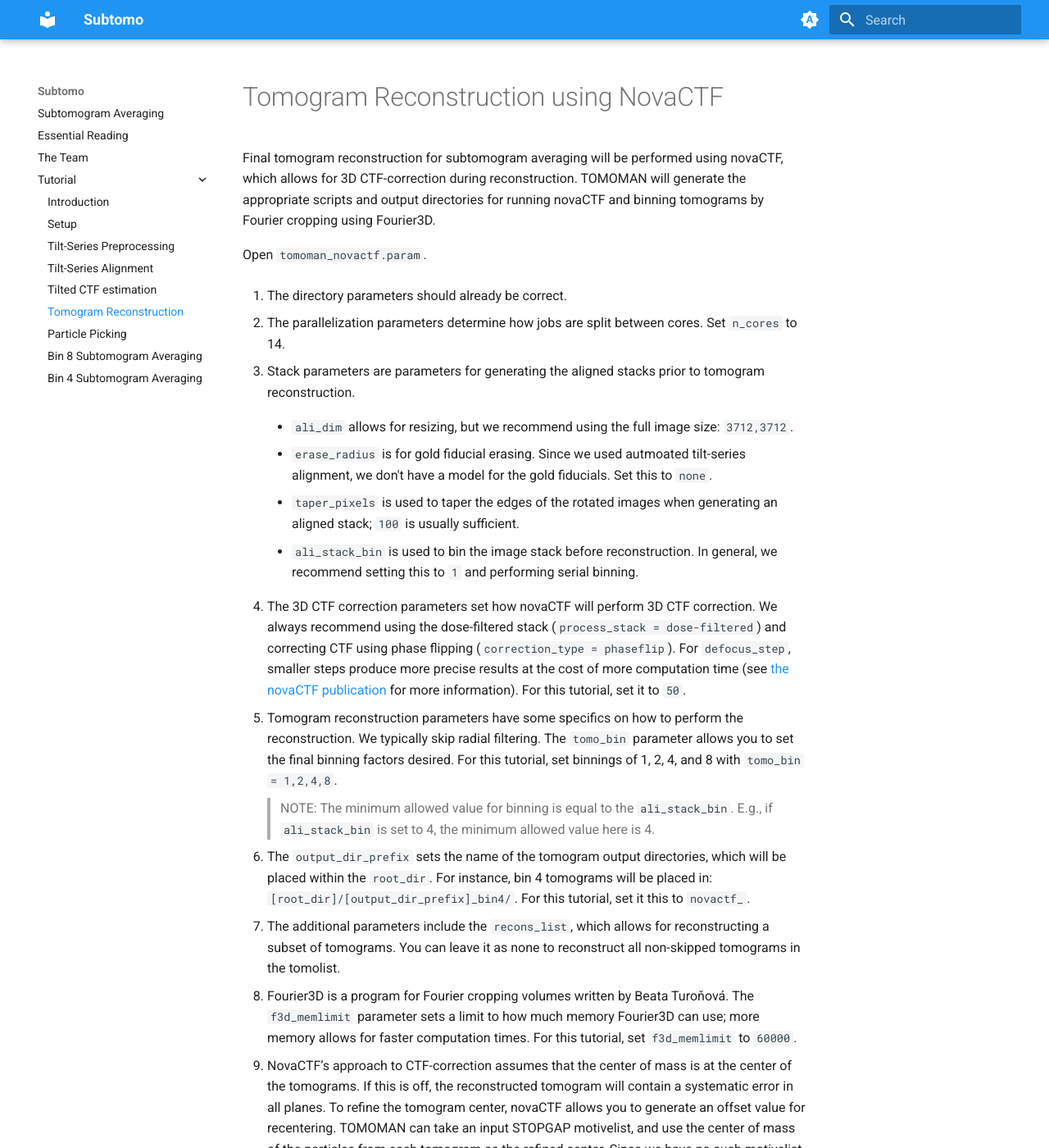
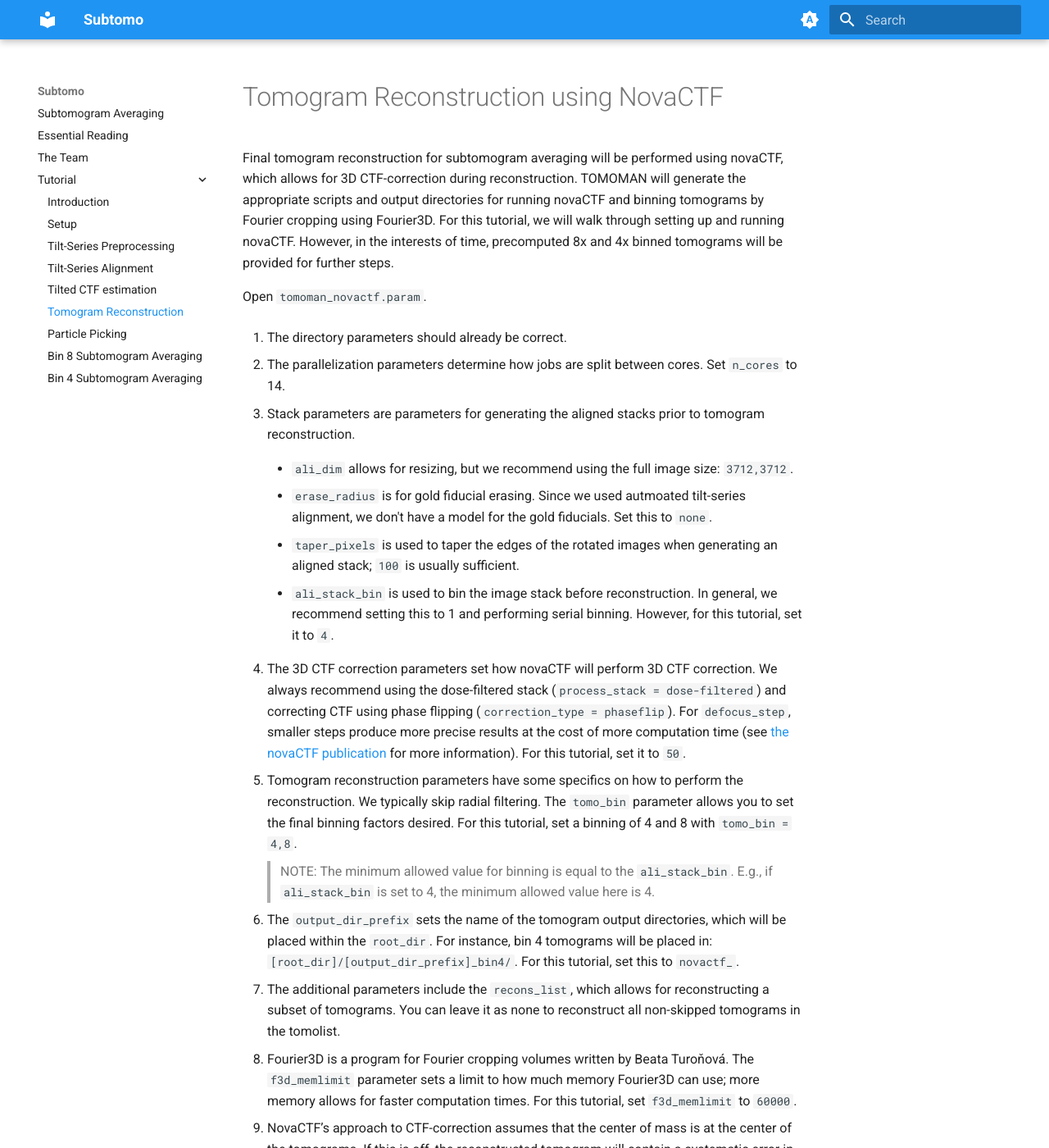
Before and after one commit to wan-lab-vanderbilt/subtomo-tutorials, an MkDocs documentation site: the page built from docs/hiv/recon.md, in a window 1280 px wide and 1400 px high. Shown: the whole window at 82% size. Built offline with MkDocs 1.6.1 and Material for MkDocs 9.7.7, drawn with Linux system fonts in a browser that asks for light colours; some of the changed text lies outside the part shown.

Commit message:
Update HIV tutorial documentation

```diff
--- a/docs/hiv/recon.md
+++ b/docs/hiv/recon.md
@@ -1,7 +1,7 @@
 # Tomogram Reconstruction using NovaCTF
 
 Final tomogram reconstruction for subtomogram averaging will be performed using novaCTF, which allows for 3D CTF-correction during reconstruction.
-TOMOMAN will generate the appropriate scripts and output directories for running novaCTF and binning tomograms by Fourier cropping using Fourier3D.
+TOMOMAN will generate the appropriate scripts and output directories for running novaCTF and binning tomograms by Fourier cropping using Fourier3D. For this tutorial, we will walk through setting up and running novaCTF. However, in the interests of time, precomputed 8x and 4x binned tomograms will be provided for further steps.
 
 Open `tomoman_novactf.param`.
 
@@ -19,7 +19,7 @@ Set `n_cores` to 14.
     - `taper_pixels` is used to taper the edges of the rotated images when generating an aligned stack; `100` is usually sufficient.
 
     - `ali_stack_bin` is used to bin the image stack before reconstruction.
-    In general, we recommend setting this to `1` and performing serial binning.
+    In general, we recommend setting this to 1 and performing serial binning. However, for this tutorial, set it to `4`.
 
 1. The 3D CTF correction parameters set how novaCTF will perform 3D CTF correction.
 We always recommend using the dose-filtered stack (`process_stack = dose-filtered`) and correcting CTF using phase flipping (`correction_type = phaseflip`).
@@ -29,13 +29,13 @@ For this tutorial, set it to `50`.
 1. Tomogram reconstruction parameters have some specifics on how to perform the reconstruction.
 We typically skip radial filtering.
 The `tomo_bin` parameter allows you to set the final binning factors desired.
-For this tutorial, set binnings of 1, 2, 4, and 8 with `tomo_bin = 1,2,4,8`.
+For this tutorial, set a binning of 4 and 8 with `tomo_bin = 4,8`.
 
     > NOTE: The minimum allowed value for binning is equal to the `ali_stack_bin`. E.g., if `ali_stack_bin` is set to 4, the minimum allowed value here is 4.
 
 1. The `output_dir_prefix` sets the name of the tomogram output directories, which will be placed within the `root_dir`.
 For instance, bin 4 tomograms will be placed in: `[root_dir]/[output_dir_prefix]_bin4/`.
-For this tutorial, set it this to `novactf_`.
+For this tutorial, set this to `novactf_`.
 
 1. The additional parameters include the `recons_list`, which allows for reconstructing a subset of tomograms.
 You can leave it as none to reconstruct all non-skipped tomograms in the tomolist.
@@ -55,10 +55,11 @@ Since we have no such motivelist now, this can be left off.
         tomoman(pwd,'tomoman_novactf.param');
 
     This is typically the single longest computation step in the workflow.
-    We suggest starting this job to ensure that it is running and precompued tomograms are provided so you don't have to wait.
+    Start this job and ensure that it is running. Once you have confirmed that it is running, you can kill the job. Precomputed tomograms are provided so you don't have to wait for this to finish.
     If the job is running and you kill it, clear the directories it generated.
 
-        !rm -rf novactf_bin*
+        !rm -rf novactf_bin8
+        !rm -rf novactf_bin4
 
     Now you can create symbolic links to the precomputed 8x and 4x binned tomogram in your working directory.
 
```
Also changed, not shown: docs/hiv/bin8.md (+2 -2 lines), docs/hiv/index.md (+1 -1 lines), docs/hiv/picking.md (+1 -1 lines), docs/hiv/preproc.md (+4 -4 lines), docs/hiv/setup.md (+4 -4 lines).
